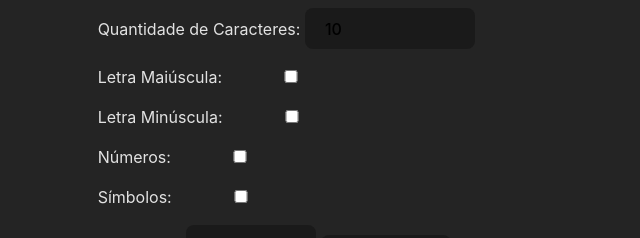
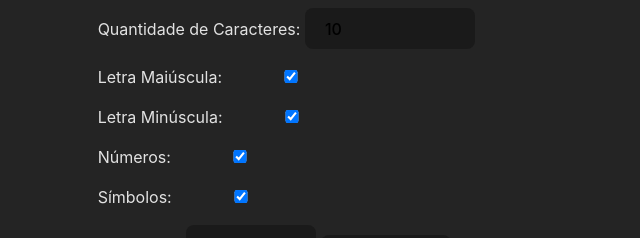
Before and after one commit to camilafbc/react-gerador-de-senhas, a React (Vite) app: page / in a window 1280 px wide. Shown: the part 282-520 px from the top of the page, without its empty margins (319-959 px from the left). Built offline with nearby package versions, Linux system fonts and the light colour scheme.

Commit message:
otimização da lógica

```diff
--- a/src/App.jsx
+++ b/src/App.jsx
@@ -13,19 +13,22 @@ function App() {
   const [senha, setSenha] = useState("")
   const [copiarText, setCopiarText] = useState("Copiar")
   const [passwordSize, setPasswordSize] = useState(10)
-  const [capitalLetterIncludes, setCapitalLetterIncludes] = useState(false)
-  const [lowerCaseIncludes, setLowerCaseIncludes] = useState(false)
-  const [numbersIncludes, setNumbersIncludes] = useState(false)
-  const [simbolosIncludes, setSimbolosIncludes] = useState(false)
 
+  // trabalhar com todos num objeto me economiza linhas de código e facilita a compreensão
+  const [check, setCheck] = useState({
+    capitalCheck: true,
+    lowerCheck: true,
+    numbersCheck: true,
+    simbolCheck: true
+  });
 
   function mudarSenha() {
     const novaSenha = gerarSenha(
       passwordSize,
-      capitalLetterIncludes ? gerarLetrasMaiusculas : () => "",
-      lowerCaseIncludes ? gerarLetrasMinusculas : () => "",
-      numbersIncludes ? gerarNumeros : () => "",
-      simbolosIncludes ? gerarSimbolos : () => ""
+      check.capitalCheck ? gerarLetrasMaiusculas : () => "",
+      check.lowerCheck ? gerarLetrasMinusculas : () => "",
+      check.numbersCheck ? gerarNumeros : () => "",
+      check.simbolCheck ? gerarSimbolos : () => ""
     );
     setSenha(novaSenha);
     setCopiarText("Copiar")
@@ -35,7 +38,6 @@ function App() {
     navigator.clipboard.writeText(senha)
     setCopiarText("Copiado!")
   }
-
 
   return (
     <>
@@ -49,26 +51,37 @@ function App() {
       <CheckboxInput
         id="letraMaiuscula"
         labelContent="Letra Maiúscula:"
-        value={capitalLetterIncludes}
-        onChange={() => setCapitalLetterIncludes(currentState => !currentState)}
+        // não preciso trabalhar com o "value" pois ele está diretamente ligado com checked
+        checked={check.capitalCheck}
+        onChange={() => {
+          // trabalho com a mudança de todo o objeto a partir do estado anterior; facilita o entendimento, a manutenção e economiza linhas de código
+          // pego o estado anterior, copio todo o objeto e atualizo somente o estado desejado
+          setCheck(prevCheck => ({ ...prevCheck, capitalCheck: !prevCheck.capitalCheck }))
+        }}
       />
       <CheckboxInput
         id="letraMinuscula"
         labelContent="Letra Minúscula:"
-        value={lowerCaseIncludes}
-        onChange={() => setLowerCaseIncludes(currentState => !currentState)}
+        checked={check.lowerCheck}
+        onChange={() => {
+          setCheck(prevCheck => ({ ...prevCheck, lowerCheck: !prevCheck.lowerCheck }))
+        }}
       />
       <CheckboxInput
         id="incluirNumeros"
         labelContent="Números:"
-        value={numbersIncludes}
-        onChange={() => setNumbersIncludes(currentState => !currentState)}
+        checked={check.numbersCheck}
+        onChange={() => {
+          setCheck(prevCheck => ({ ...prevCheck, numbersCheck: !prevCheck.numbersCheck }))
+        }}
       />
       <CheckboxInput
         id="incluirSimbolos"
         labelContent="Símbolos:"
-        value={simbolosIncludes}
-        onChange={() => setSimbolosIncludes(currentState => !currentState)}
+        checked={check.simbolCheck}
+        onChange={() => {
+          setCheck(prevCheck => ({ ...prevCheck, simbolCheck: !prevCheck.simbolCheck }))
+        }}
       />
       <div className="btn_container">
         <Button onClick={mudarSenha} buttonContent="Gerar Senha" />
--- a/src/components/CheckboxInput/index.jsx
+++ b/src/components/CheckboxInput/index.jsx
@@ -1,6 +1,7 @@
+/* eslint-disable react/prop-types */
 import './style.css'
 
-function CheckboxInput({id, labelContent, value, onChange}){
+function CheckboxInput({id, labelContent, checked, onChange}){
     return (
         <div>
             <label
@@ -11,8 +12,7 @@ function CheckboxInput({id, labelContent, value, onChange}){
             <input
                 type="checkbox"
                 id={id}
-                min="1"
-                value={value}
+                checked={checked}
                 onChange={onChange}
             />
         </div>
--- a/src/components/NumberInput/index.jsx
+++ b/src/components/NumberInput/index.jsx
@@ -1,3 +1,4 @@
+/* eslint-disable react/prop-types */
 import './style.css'
 
 function NumberInput({labelContent, id, value, onChange}){
```
